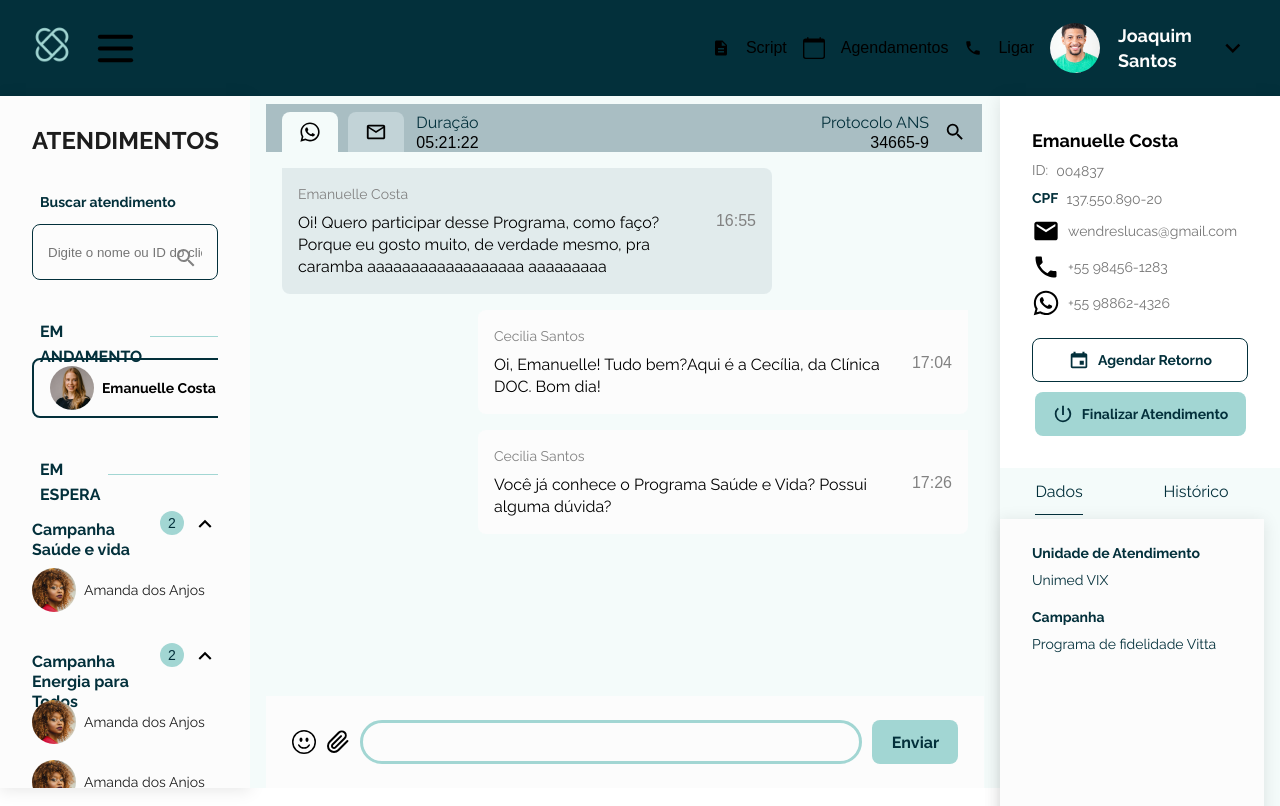
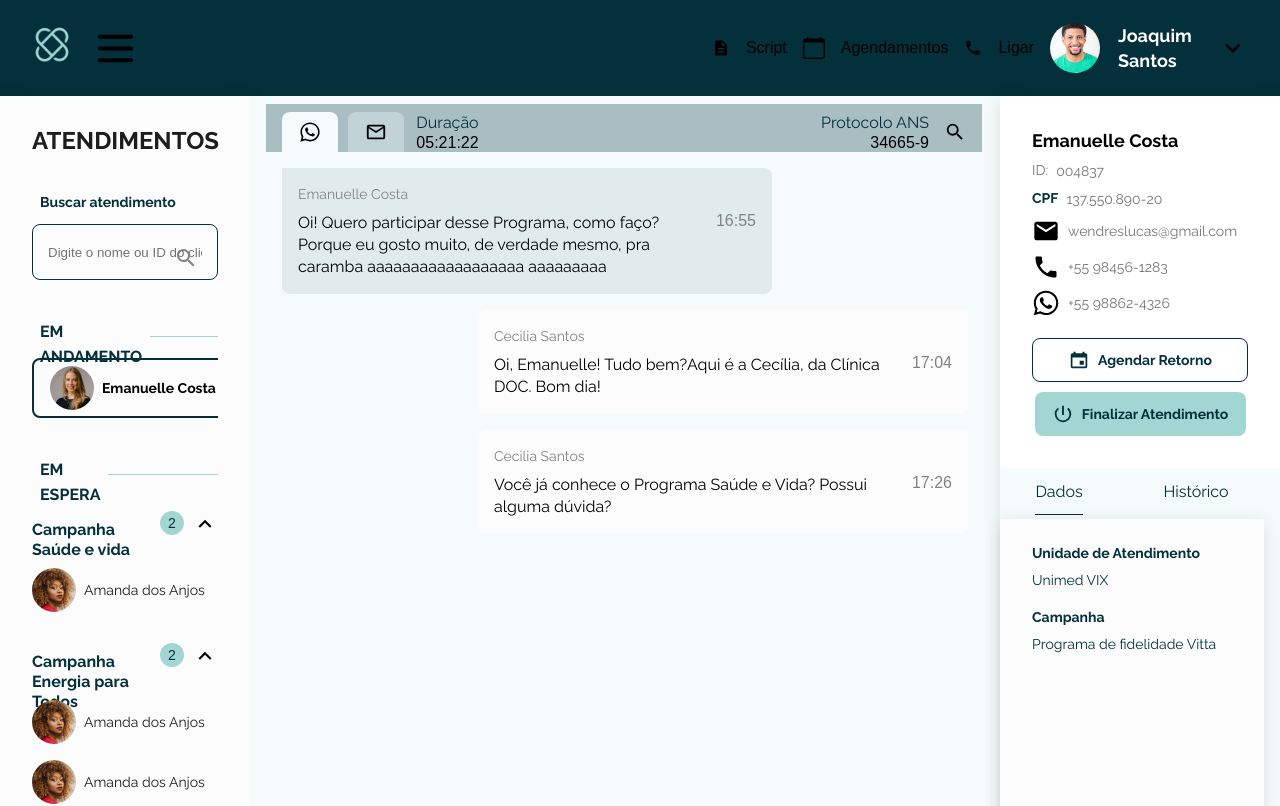
Before and after one commit to wendreslucas/OmniChannel, a React (Create React App) app: page / in a window 1280 px wide. Shown: the top 806 px of the page. Built offline with nearby package versions, Linux system fonts and the light colour scheme.

Commit message:
ajustes heigth do view

```diff
--- a/src/components/Body/styles.js
+++ b/src/components/Body/styles.js
@@ -6,7 +6,7 @@ export const Container = styled.main`
   flex-direction: column;
   justify-content: space-between;
 
-  height: 86.5vh;
+  height: 927px;
   padding: 8px 16px 0;
   /* width: 716px; */
 `;
--- a/src/components/LeftMenu/styles.js
+++ b/src/components/LeftMenu/styles.js
@@ -5,7 +5,7 @@ export const Container = styled.aside`
   box-shadow: 0px 2px 16px rgba(0, 0, 0, 0.1);
   padding: 32px 32px 8px 32px;
   width: 410px;
-  height: 86.5vh;
+  height: 927px;
   overflow: hidden;
 `;
 
@@ -14,7 +14,7 @@ export const Content = styled.div`
   flex-direction: column;
   gap: 1rem;
 
-  height: 68vh;
+  height: 98vh;
   max-height: 100%;
   overflow: auto;
 
```
